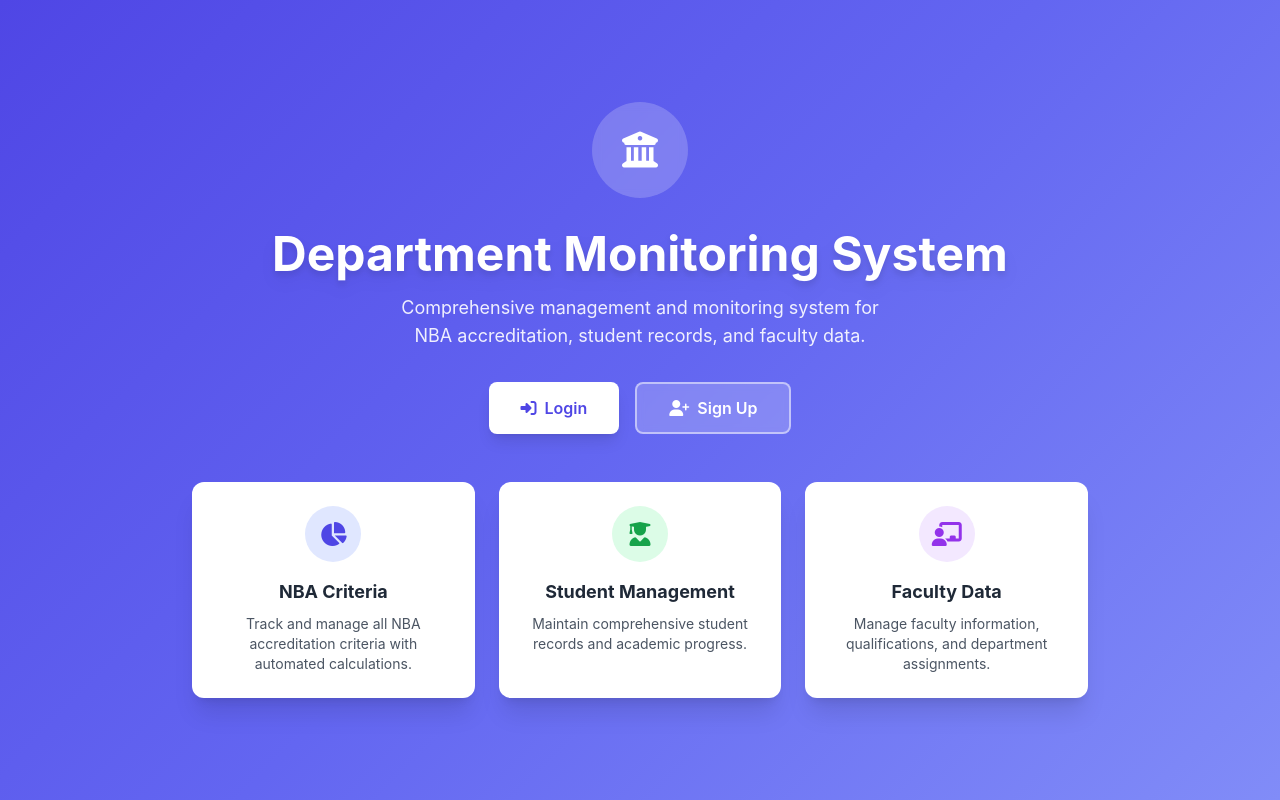
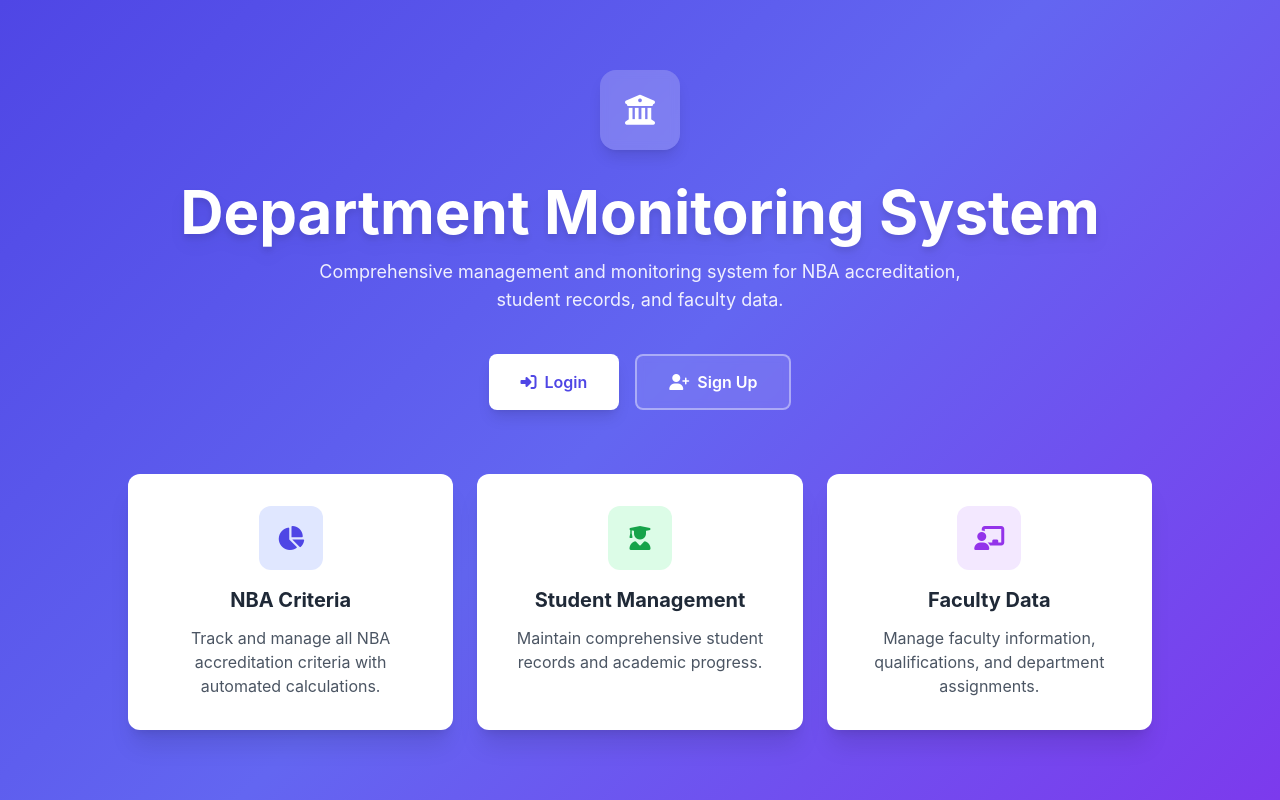
Before and after one commit to Harshdoshi1/Management-Monitoring-System-main, a PHP site: page / in a window 1280 px wide. Run offline with PHP 8.4, Linux system fonts and the light colour scheme; some libraries are stand-ins or nearby versions.

Commit message:
Fix authentication and improve UI - Professional design with working Supabase integration

```diff
--- a/api/login.php
+++ b/api/login.php
@@ -97,9 +97,9 @@ try {
         exit;
     }
 
-    // Extract role from array
-    $roles = $user['roles'];
-    $primaryRole = is_array($roles) ? $roles[0] : $roles;
+    // Extract role from array - roles is stored as JSON array ["faculty"] or ["hod"]
+    $roles = is_string($user['roles']) ? json_decode($user['roles'], true) : $user['roles'];
+    $primaryRole = is_array($roles) && !empty($roles) ? strtolower($roles[0]) : 'faculty';
 
     echo json_encode([
         'success' => true,
--- a/index.html
+++ b/index.html
@@ -5,79 +5,95 @@
     <meta name="viewport" content="width=device-width, initial-scale=1.0" />
     <title>Department Monitoring System</title>
     <script src="https://cdn.tailwindcss.com"></script>
-    <link rel="stylesheet" href="https://cdnjs.cloudflare.com/ajax/libs/font-awesome/6.4.0/css/all.min.css" />
+    <link
+      rel="stylesheet"
+      href="https://cdnjs.cloudflare.com/ajax/libs/font-awesome/6.4.0/css/all.min.css"
+    />
     <link rel="stylesheet" href="css/styles.css" />
     <style>
       .hero-gradient {
-        background: linear-gradient(135deg, #4f46e5 0%, #6366f1 50%, #818cf8 100%);
+        background: linear-gradient(
+          135deg,
+          #4f46e5 0%,
+          #6366f1 50%,
+          #7c3aed 100%
+        );
       }
       .card-hover {
         transition: all 0.3s ease;
       }
       .card-hover:hover {
-        transform: translateY(-5px);
-        box-shadow: 0 20px 25px -5px rgba(0, 0, 0, 0.15), 0 10px 10px -5px rgba(0, 0, 0, 0.04);
+        transform: translateY(-8px);
+        box-shadow:
+          0 20px 25px -5px rgba(0, 0, 0, 0.2),
+          0 10px 10px -5px rgba(0, 0, 0, 0.06);
       }
     </style>
   </head>
-  <body
-    class="hero-gradient min-h-screen flex items-center justify-center p-4"
-  >
-    <div class="text-center">
+  <body class="hero-gradient min-h-screen flex items-center justify-center p-4">
+    <div class="text-center max-w-5xl mx-auto">
       <div class="mb-8">
-        <div class="bg-white/20 w-24 h-24 rounded-full flex items-center justify-center mx-auto backdrop-blur-sm">
-          <i class="fas fa-university text-white text-4xl"></i>
+        <div
+          class="bg-white/20 w-20 h-20 rounded-2xl flex items-center justify-center mx-auto backdrop-blur-sm shadow-lg"
+        >
+          <i class="fas fa-university text-white text-3xl"></i>
         </div>
       </div>
-      <h1 class="text-4xl md:text-5xl font-bold text-white mb-4 drop-shadow-lg">
+      <h1 class="text-5xl md:text-6xl font-bold text-white mb-4 drop-shadow-lg">
         Department Monitoring System
       </h1>
-      <p class="text-white/90 mb-8 max-w-lg mx-auto text-lg">
+      <p class="text-white/90 mb-10 max-w-2xl mx-auto text-lg">
         Comprehensive management and monitoring system for NBA accreditation,
         student records, and faculty data.
       </p>
-      <div class="flex flex-wrap justify-center gap-4 mb-12">
+      <div class="flex flex-wrap justify-center gap-4 mb-16">
         <a
           href="login.html"
-          class="bg-white text-indigo-600 px-8 py-3 rounded-lg font-semibold hover:bg-indigo-50 transition duration-300 inline-flex items-center gap-2 shadow-lg hover:shadow-xl"
+          class="bg-white text-indigo-600 px-8 py-3.5 rounded-lg font-semibold hover:bg-gray-50 transition duration-200 inline-flex items-center gap-2 shadow-lg hover:shadow-xl"
         >
           <i class="fas fa-sign-in-alt"></i> Login
         </a>
         <a
           href="signup.html"
-          class="bg-white/20 text-white border-2 border-white/50 px-8 py-3 rounded-lg font-semibold hover:bg-white/30 transition duration-300 inline-flex items-center gap-2 backdrop-blur-sm"
+          class="bg-white/10 text-white border-2 border-white/40 px-8 py-3.5 rounded-lg font-semibold hover:bg-white/20 transition duration-200 inline-flex items-center gap-2 backdrop-blur-sm"
         >
           <i class="fas fa-user-plus"></i> Sign Up
         </a>
       </div>
-      <div
-        class="grid grid-cols-1 md:grid-cols-3 gap-6 max-w-4xl mx-auto"
-      >
-        <div class="bg-white p-6 rounded-xl shadow-xl card-hover">
-          <div class="bg-indigo-100 w-14 h-14 rounded-full flex items-center justify-center mx-auto mb-4">
+      <div class="grid grid-cols-1 md:grid-cols-3 gap-6">
+        <div class="bg-white p-8 rounded-xl shadow-xl card-hover">
+          <div
+            class="bg-indigo-100 w-16 h-16 rounded-xl flex items-center justify-center mx-auto mb-4"
+          >
             <i class="fas fa-chart-pie text-indigo-600 text-2xl"></i>
           </div>
-          <h3 class="font-bold text-lg mb-2 text-gray-800">NBA Criteria</h3>
-          <p class="text-gray-600 text-sm">
+          <h3 class="font-bold text-xl mb-3 text-gray-800">NBA Criteria</h3>
+          <p class="text-gray-600">
             Track and manage all NBA accreditation criteria with automated
             calculations.
           </p>
         </div>
-        <div class="bg-white p-6 rounded-xl shadow-xl card-hover">
-          <div class="bg-green-100 w-14 h-14 rounded-full flex items-center justify-center mx-auto mb-4">
+        <div class="bg-white p-8 rounded-xl shadow-xl card-hover">
+          <div
+            class="bg-green-100 w-16 h-16 rounded-xl flex items-center justify-center mx-auto mb-4"
+          >
             <i class="fas fa-user-graduate text-green-600 text-2xl"></i>
           </div>
-          <h3 class="font-bold text-lg mb-2 text-gray-800">Student Management</h3>
-          <p class="text-gray-600 text-sm">
+          <h3 class="font-bold text-xl mb-3 text-gray-800">
+            Student Management
+          </h3>
+          <p class="text-gray-600">
             Maintain comprehensive student records and academic progress.
           </p>
         </div>
-        <div class="bg-white p-6 rounded-xl shadow-xl card-hover">
-          <div class="bg-purple-100 w-14 h-14 rounded-full flex items-center justify-center mx-auto mb-4">
+        <div class="bg-white p-8 rounded-xl shadow-xl card-hover">
+          <div
+            class="bg-purple-100 w-16 h-16 rounded-xl flex items-center justify-center mx-auto mb-4"
+          >
             <i class="fas fa-chalkboard-teacher text-purple-600 text-2xl"></i>
           </div>
-          <h3 class="font-bold text-lg mb-2 text-gray-800">Faculty Data</h3>
-          <p class="text-gray-600 text-sm">
+          <h3 class="font-bold text-xl mb-3 text-gray-800">Faculty Data</h3>
+          <p class="text-gray-600">
             Manage faculty information, qualifications, and department
             assignments.
           </p>
```
Also changed, not shown: TEST_AUTH.md (added, +93 -0 lines), css/styles.css (+15 -5 lines), dashboard.html (+5 -5 lines), login.html (+23 -31 lines), signup.html (+106 -39 lines), vercel.json, 1 other file.
